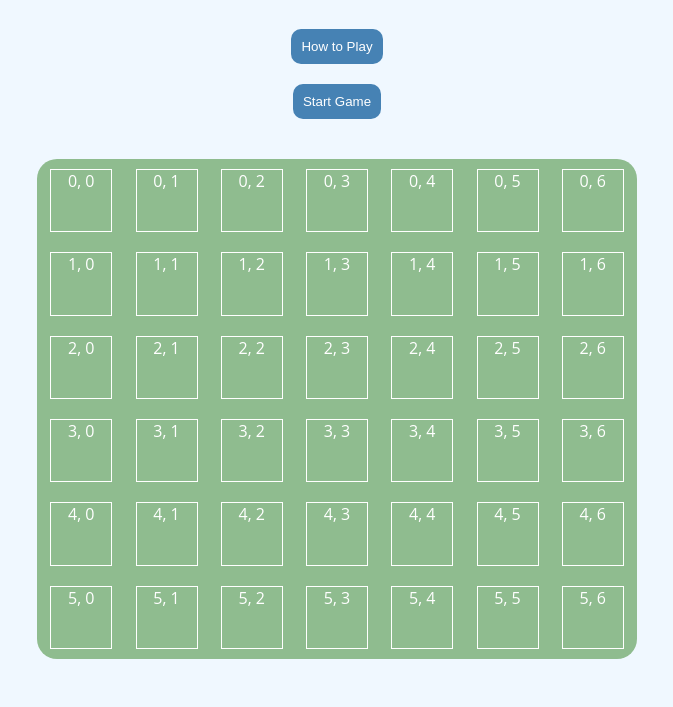
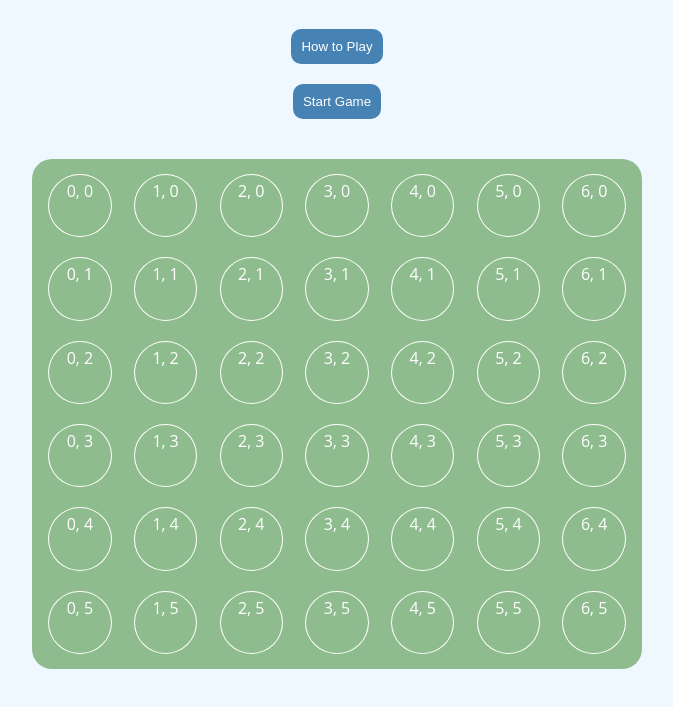
Before and after one commit to taylor-yamashita/connect-four, a plain HTML site: page index.html in a window 1280 px wide. Shown: the part 67-774 px from the top of the page, without its empty margins (303-976 px from the left). Drawn offline with Linux system fonts and the light colour scheme.

Commit message:
Cell styling; Group cells by col instead of row

```diff
--- a/app.js
+++ b/app.js
@@ -1,10 +1,10 @@
 function initializeBoard() {
-    for (let i = 0; i < 6; i++) {
-        document.getElementById("game-board").innerHTML += `<div class="row" id="row-${i}"></div>`;
+    for (let j = 0; j < 7; j++) {
+        document.getElementById("game-board").innerHTML += `<div class="col" id="col-${j}"></div>`;
     }
-    for (let i = 0; i < 6; i++) {
-        for (let j = 0; j < 7; j++) {
-            document.getElementById(`row-${i}`).innerHTML += `<div class="cell">${i}, ${j}</div>`;
+    for (let j = 0; j < 7; j++) {
+        for (let i = 0; i < 6; i++) {
+            document.getElementById(`col-${j}`).innerHTML += `<div class="cell">${j}, ${i}</div>`;
         }
     }
 }
--- a/style.css
+++ b/style.css
@@ -31,28 +31,34 @@ button:hover {
 
 #game-board {
     margin: 30px;
+    padding: 5px;
     width: 600px;
     height: 500px;
     background-color: darkseagreen;
     border-radius: 20px;
     display: flex;
-    flex-direction: column;
+    flex-direction: row;
+    justify-content: space-evenly;
+    align-content: space-evenly;
+
+
 }
 
-.row {
-    /* display: inline-block; */
+.col {
     width: 100%;
     height: 100%;
     display: flex;
+    flex-direction: column;
     justify-content: space-evenly;
-    align-content: space-evenly;
 }
 
 .cell {
-    width: 10%;
-    display: inline-block;
+    height: 30%;
+    width: 60%;
+    margin: 10px auto;
+    padding: 5px;
     text-align: center;
     border: solid 1px white;
-    margin: 10px;
+    border-radius: 100%;
     color: white;
 }
```
